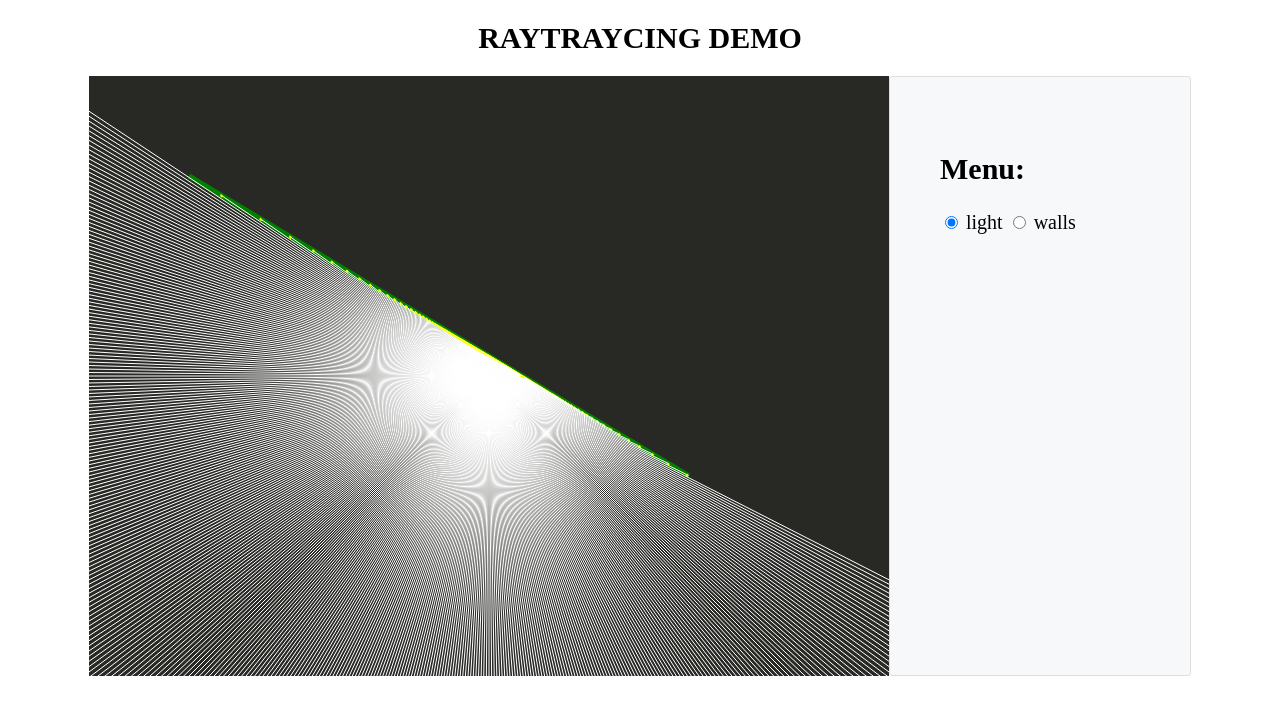
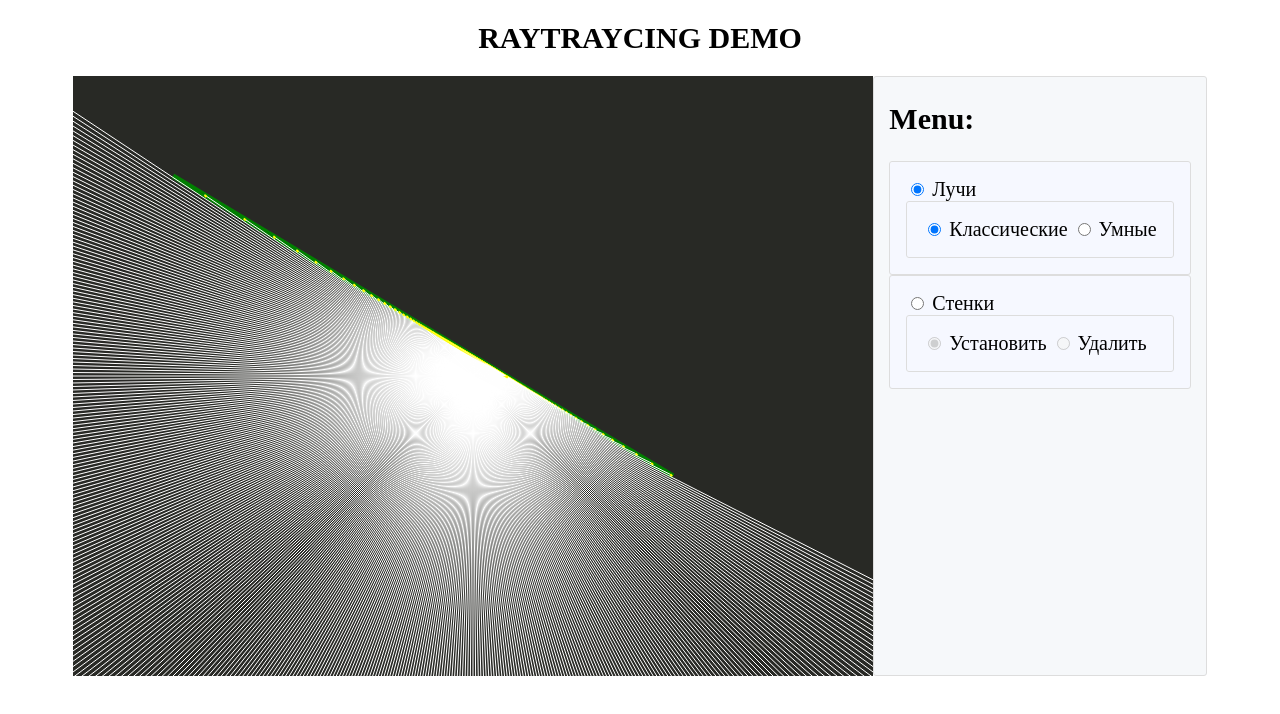
Before and after one commit to Voltgit/rtdemo, a plain HTML site: page index.html in a window 1280 px wide. Drawn offline with Linux system fonts and the light colour scheme.

Commit message:
2D RTDemo ver 0.0.2

```diff
--- a/index.html
+++ b/index.html
@@ -19,17 +19,26 @@
 		}
 		.menu {
 			overflow: auto;
-			padding: 16px;
 			background-color: #f6f8fa;
 			border: 0.5px solid #ddd;
 			border-radius: 3px;
 			max-height: 700px;
-			max-width: 200px;
+			//max-width: 200px;
 			min-width: 200px;
-			padding: 50px;
+			padding-left: 15px;
+			padding-right: 15px;
 			font-size: 20px;
 			text-align: left;
-		}/*
+		}
+		.settings{
+			overflow: auto;
+			padding: 16px;
+			background-color: #f6f8ff;
+			border: 1.5px solid #ddd;
+			border-radius: 3px;
+			min-width: 200px;
+		}
+		/*
 		#instruments {
 			font-size: 50px;
 		}*/
@@ -41,16 +50,32 @@
 	<h1>RAYTRAYCING DEMO</h1>
 
 	<div class = "demo" id = "demo">
-		<canvas onmousemove = "onMouseMove(event)" id = "lightDemo" width = 800 height = 600></canvas>
+		<canvas id = "lightDemo" width = 800 height = 600></canvas>
 
 		<div class = "menu" id = "menu">
 			<h2>Menu:</h2>
 
 			<div id = "instruments">
-			<input type = "radio" id = "light" value = "light" name = "settings" checked>
-				<lable for = "light">light</lable>
-			<input type = "radio" id = "walls" value = "walls" name = "settings">
-				<lable for = "walls">walls</lable>
+				<div class = "settings" id = "light-settings">
+					<input type = "radio" id = "light" value = "light" name = "settings" checked>
+					<lable for = "light">Лучи</lable>
+					<div class = "settings" id = "light-settings-options">
+						<input type = "radio" id = "light-type1" name = "light-settings-buttons" checked>
+						<label for = "light-type1">Классические</lable>
+						<input type = "radio" id = "light-type2" name = "light-settings-buttons">
+						<label for = "light-type2">Умные</label>
+					</div>
+				</div>
+				<div class = "settings" id = "walls-settings">
+					<input type = "radio" id = "walls" value = "walls" name = "settings">
+					<lable for = "walls">Стенки</lable>
+					<div class = "settings" id = "walls-settings">
+						<input type = "radio" id = "walls-set" name = "walls-settings-buttons" checked disabled>
+						<label for = "walls-set">Установить</label>
+						<input type = "radio" id = "walls-delete" name = "walls-settings-buttons" disabled>
+						<label for = "walls-delete">Удалить</label>
+					</div>
+				</div>
 			</div>
 
 		</div>
--- a/scripts.js
+++ b/scripts.js
@@ -6,6 +6,7 @@ const drawDelay = 1000 / FPS;
 
 let Demo = function() {
 	this.canvas = document.getElementById("lightDemo");
+	this.canvas.addEventListener("mousemove", onMouseMove);
 	this.canvas.addEventListener("click", onMouseClick);
 	this.g = this.canvas.getContext("2d");
 
@@ -31,10 +32,10 @@ let Demo = function() {
 	this.drawPolygon = function(x, y, points, color = "black"){
 		this.g.fillStyle = color;
 		this.g.beginPath();
-		this.g.moveTo(points[0][0] + x, points[0][1] + y);
+		this.g.moveTo(points[0][0], points[0][1]);
 
 		for(let [x2, y2] of points){
-			this.g.lineTo(x + x2, y + y2);
+			this.g.lineTo(x2,y2);
 		}
 
 		this.g.closePath();
@@ -49,6 +50,7 @@ let Demo = function() {
 		let rect = this.canvas.getBoundingClientRect();
 		this.mousePos = [e.clientX - rect.left,
 						 e.clientY - rect.top];
+		return this.mousePos;
 	};
 
 }
@@ -84,12 +86,22 @@ let demo = new Demo();
 
 let walls = [[100, 100, 600, 400]]; //, [200, 100, 300, 600]
 
+let markedWalls = new Set();
+
+let clickPoint = false;
+
 (function(){
 
 	light.create(WIDTH / 2, HEIGHT / 2);
 
+	document.getElementById("menu").addEventListener("click", applyInputs);
+
 	inputs.light = document.getElementById("light");
 	inputs.walls = document.getElementById("walls");
+	inputs.lightType1 = document.getElementById("light-type1");
+	inputs.lightType2 = document.getElementById("light-type2");
+	inputs.wallsSet = document.getElementById("walls-set");
+	inputs.wallsDelete = document.getElementById("walls-delete");
 
 	setInterval(drawDemo, drawDelay);
 
@@ -104,12 +116,15 @@ function drawDemo(){
 	demo.clearScreen();
 
 	drawWalls();
-	if(inputs.light.checked)drawLight();
+
+	drawLights();
 
 }
 
-function drawLight(){
+function drawLights(){
 	let [mouseX = 0, mouseY = 0] = demo.mousePos;
+
+	let points = [];
 
 	for(let [x2, y2] of light.rays){
 
@@ -132,19 +147,46 @@ function drawLight(){
 
 		}
 
-		demo.drawLineXY(mouseX, mouseY, x2, y2);
-		demo.drawLine(x2, y2, 2 , 2 , "yellow", 2);
+		if(inputs.light.checked) {
 
-
+			if(inputs.lightType1.checked){
+				drawLightType1(mouseX, mouseY, x2, y2);
+			}else{
+				points.push([x2, y2]);
+			}
+		}
 
 	}
 
-	//demo.drawPolygon(mouseX, mouseY, light.rays);
+	if(points[0]){
+		drawLightType2(mouseX, mouseY, points);
+	}
+
+}
+
+function drawLightType1(x, y, x2, y2){
+	demo.drawLineXY(x, y, x2, y2);
+	demo.drawLine(x2, y2, 2 , 2 , "yellow", 2);
+}
+
+function drawLightType2(x, y, points){
+	demo.drawPolygon(x, y, points, "#a8aba2");
 }
 
 function drawWalls(){
-	for(let [x, y, x2, y2] of walls){
+	walls.forEach(function([x, y, x2, y2], index){
+		if(markedWalls.has(index)){
+			demo.drawLineXY(x, y, x2, y2, "blue", 5);
+		}
+		else{
 			demo.drawLineXY(x, y, x2, y2, "green", 5);
+		}
+	});
+
+	let [mouseX, mouseY] = demo.mousePos;
+	if(clickPoint){
+		let [x, y] = clickPoint;
+		demo.drawLineXY(x, y, mouseX, mouseY, "blue", 5);
 	}
 }
 
@@ -173,10 +215,11 @@ function checkLineIntersection(x1, y1, x2, y2, x3, y3, x4, y4){
 		return false;
 }
 
-let clickPoint = false;
-
 function onMouseClick(e){
 	if(inputs.walls.checked){
+
+		if(inputs.wallsSet.checked){
+
 			let [mouseX, mouseY] = demo.mousePos;
 			if(!clickPoint){
 				clickPoint = [mouseX, mouseY];
@@ -184,11 +227,52 @@ function onMouseClick(e){
 				walls.push([clickPoint[0], clickPoint[1], mouseX, mouseY]);
 				clickPoint = false;
 			}
+		}else {
+
+			walls = walls.filter((item, index) => {
+				if(!markedWalls.has(index)) return true;
+			});
+
+			/*for(let index of markedWalls){
+				walls.splice(index, 1);
+			}*/
+			markedWalls.clear();
+		}
 	}else{
 		clickPoint = false;
 	}
 }
 
+function applyInputs(e) {
+	if(inputs.walls.checked){
+		inputs.wallsSet.disabled = false;
+		inputs.wallsDelete.disabled = false;
+
+		inputs.lightType1.disabled = true;
+		inputs.lightType2.disabled = true;
+	}else {
+		inputs.lightType1.disabled = false;
+		inputs.lightType2.disabled = false;
+
+		inputs.wallsSet.disabled = true;
+		inputs.wallsDelete.disabled = true;
+	}
+}
+
 function onMouseMove(e){
-	demo.setMousePos(e);
+	let [mouseX, mouseY] = demo.setMousePos(e);
+
+	if(inputs.wallsDelete.checked){
+		walls.forEach(function([x, y, x2, y2], index){
+			if(checkLineIntersection(x, y, x2, y2, mouseX, mouseY-2, mouseX, mouseY+2) ||
+			checkLineIntersection(x, y, x2, y2, mouseX-2, mouseY, mouseX+2, mouseY)){
+
+				markedWalls.add(index);
+
+			}else{
+				markedWalls.delete(index);
 			}
+		});
+	}
+
+}
```
Lines whose indentation alone changed are shown as unchanged.
